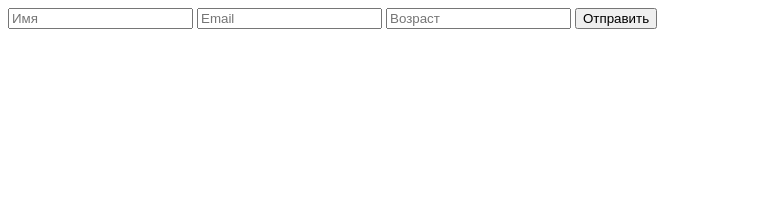
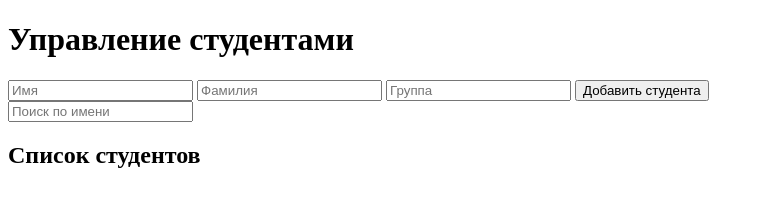
Before and after one commit to R0manoff119/College-control-work, a plain HTML site: page control-1/index.html in a window 1280 px wide. Shown: the whole page, without its empty margins (0-764 px from the left). Drawn offline with Linux system fonts and the light colour scheme.

Commit message:
Update index.html

```diff
--- a/control-1/index.html
+++ b/control-1/index.html
@@ -1,4 +1,31 @@
-<input id="name" placeholder="Имя">
-<input id="email" placeholder="Email">
-<input id="age" placeholder="Возраст">
-<button id="btn">Отправить</button>
+
+<!DOCTYPE html>
+<html lang="ru">
+<head>
+    <meta charset="UTF-8">
+    <meta name="viewport" content="width=device-width, initial-scale=1.0">
+    <title>Управление студентами</title>
+    <link rel="stylesheet" href="style.css">
+</head>
+<body>
+
+    <div class="container">
+        <h1>Управление студентами</h1>
+
+        <form id="studentForm">
+            <input type="text" id="name" placeholder="Имя" required>
+            <input type="text" id="surname" placeholder="Фамилия" required>
+            <input type="text" id="group" placeholder="Группа" required>
+            <button type="submit" id="saveButton">Добавить студента</button>
+        </form>
+
+        <input type="text" id="search" placeholder="Поиск по имени">
+
+        <h2>Список студентов</h2>
+
+        <div id="studentList"></div>
+    </div>
+
+    <script src="script.js"></script>
+</body>
+</html>
```
